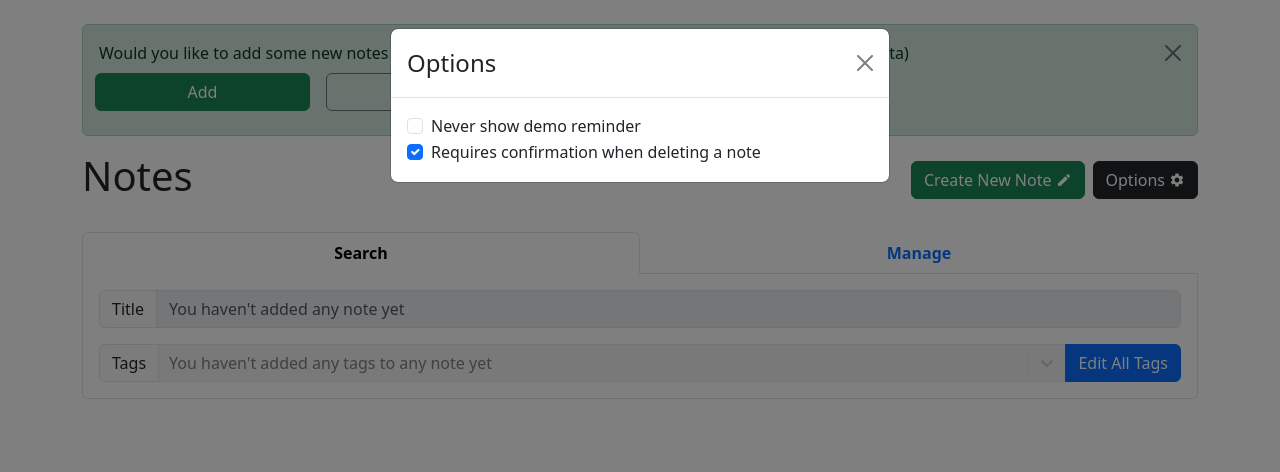
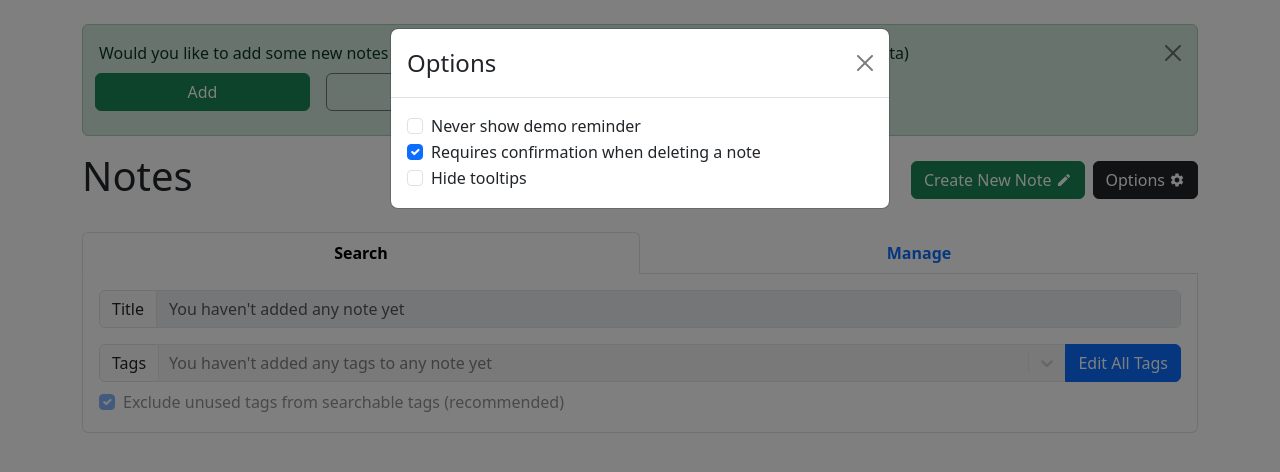
Before and after one commit to daoxi/GetEm, a React (Vite) app: page / in a window 1280 px wide. Both pictures are taken after a click on the button "Options". Shown: the top 472 px of the page. Built offline with nearby package versions, Linux system fonts and the light colour scheme.

Commit message:
provided a new option for excluding unused tags and updated tooltips behaviors accordingly

```diff
--- a/src/App.tsx
+++ b/src/App.tsx
@@ -58,7 +58,7 @@ function App() {
 
 	const [options, setOptions] = useLocalStorage<Options>("OPTIONS", {});
 	//default values are assumed for all undefined (i.e. not set yet) properties in options, and they are:
-	//hideDemoPerm : false; activeMainTabKey : "search"; deleteNoteRequireConfirm: true;
+	//hideDemoPerm : false; activeMainTabKey : "search"; deleteNoteRequireConfirm : true; excludeUnusedTagsForSearch : true; hideTooltips : false
 
 	const [notes, setNotes] = useLocalStorage<RawNote[]>("NOTES", []);
 	const [tags, setTags] = useLocalStorage<Tag[]>("TAGS", []);
--- a/src/Demo/index.tsx
+++ b/src/Demo/index.tsx
@@ -62,7 +62,9 @@ export function Demo({
 			});
 		});
 
-		addIdToTagLabel(["tag not used"], tagsDemo); //add an unused tag as an example
+		//add unused tags as examples
+		addIdToTagLabel(["this tag is not used"], tagsDemo);
+		addIdToTagLabel(["another unused tag"], tagsDemo);
 	}
 
 	return (
--- a/src/NotesMain/index.tsx
+++ b/src/NotesMain/index.tsx
@@ -17,7 +17,7 @@ import {
 } from "react-bootstrap";
 import { Link } from "react-router-dom";
 import ReactSelect from "react-select";
-import { Note, Options, RawNote, Tag, TagWithNotesInfo } from "../App";
+import { Note, Options, RawNote, TagWithNotesInfo } from "../App";
 import { NotesList } from "./NotesList";
 
 type NoteListProps = {
@@ -46,7 +46,8 @@ export function NotesMain({
 	const tagsUsedByNotes = tagsWithNotesInfo.filter(
 		(tag) => tag.isUsedByNotes === true
 	); //this stores only tags that are used by note(s) (i.e. excluding tags that don't belong to any note)
-	const [selectedTags, setSelectedTags] = useState<Tag[]>([]);
+
+	const [selectedTags, setSelectedTags] = useState<TagWithNotesInfo[]>([]);
 
 	const [title, setTitle] = useState("");
 
@@ -69,6 +70,13 @@ export function NotesMain({
 			);
 		});
 	}, [title, selectedTags, notesWithTags]);
+
+	function handleExcludeUnusedTagsOn() {
+		//remove unused tags from the selected tags
+		setSelectedTags((prevTags) => {
+			return prevTags.filter((prevTag) => prevTag.isUsedByNotes);
+		});
+	}
 
 	return (
 		<>
@@ -156,17 +164,41 @@ export function NotesMain({
 											//Chose ReactSelect component here (instead of CreatableReactSelect), because no new tag will be created
 
 											value={selectedTags.map((tag) => {
-												//CreatableReactSelect expects a label and an id
-												return { label: tag.label, value: tag.id };
+												//CreatableReactSelect expects at least a label and a value (id), in this case isUsedByNotes is an additional custom property
+												return {
+													label: tag.label,
+													value: tag.id,
+													isUsedByNotes: tag.isUsedByNotes,
+												};
 											})}
-											options={tagsUsedByNotes.map((tag) => {
-												return { label: tag.label, value: tag.id };
-											})}
+											options={
+												options.excludeUnusedTagsForSearch === true ||
+												options.excludeUnusedTagsForSearch ===
+													undefined /* this option is assumed to be true when undefined */
+													? tagsUsedByNotes.map((tag) => {
+															return {
+																label: tag.label,
+																value: tag.id,
+																isUsedByNotes: tag.isUsedByNotes,
+															};
+													  })
+													: tagsWithNotesInfo.map((tag) => {
+															return {
+																label: tag.label,
+																value: tag.id,
+																isUsedByNotes: tag.isUsedByNotes,
+															};
+													  })
+											}
 											onChange={(tags) => {
 												setSelectedTags(
 													tags.map((tag) => {
 														//This is what is actually stored, which can be converted from what CreatableReactSelect expects
-														return { label: tag.label, id: tag.value };
+														return {
+															label: tag.label,
+															id: tag.value,
+															isUsedByNotes: tag.isUsedByNotes,
+														};
 													})
 												);
 											}}
@@ -210,6 +242,25 @@ export function NotesMain({
 								</InputGroup>
 							</Form.Group>
 						</Stack>
+					</Form>
+					<Form className="mt-2">
+						<Form.Check
+							type={`checkbox`}
+							id={`search-mode-tab-toggle-excludeUnusedTagsForSearch`}
+							label={`Exclude unused tags from searchable tags (recommended)`}
+							disabled={tagsUsedByNotes.length === 0}
+							checked={
+								options.excludeUnusedTagsForSearch === undefined
+									? true
+									: options.excludeUnusedTagsForSearch
+							} //default value is assumed to be true when undefined
+							onChange={(e) => {
+								onUpdateOptions("excludeUnusedTagsForSearch", e.target.checked);
+								if (e.target.checked) {
+									handleExcludeUnusedTagsOn();
+								}
+							}}
+						/>
 					</Form>
 				</Tab>
 				<Tab
@@ -264,14 +315,18 @@ export function NotesMain({
 
 			<Overlay //fundamental component for positioning and controlling <Tooltip> visibility
 				target={tagsSelectRef.current}
-				show={showTagsSelectTooltip}
+				show={
+					showTagsSelectTooltip &&
+					!options.hideTooltips &&
+					selectedTags.some((tag) => tag.isUsedByNotes === false) //show the tooltip when 1 or more selected tags are unused
+				}
 				placement="top"
 			>
 				{
 					//passing injected props from <Overlay> directly to the <Tooltip> component
 					(props) => (
 						<Tooltip id="tags-select-overlay" {...props}>
-							Unused tags are excluded
+							contains unused tag(s), which returns no search result.
 						</Tooltip>
 					)
 				}
--- a/src/OptionsModal/index.tsx
+++ b/src/OptionsModal/index.tsx
@@ -46,6 +46,17 @@ export function OptionsModal({
 						}}
 					/>
 				</Form>
+				<Form>
+					<Form.Check
+						type={`checkbox`}
+						id={`options-toggle-hideTooltips`}
+						label={`Hide tooltips`}
+						checked={options.hideTooltips || false} //the "checked" prop can't be undefined (hence the "|| false" to fix this), or else this input will initially be considered uncontrolled by React
+						onChange={(e) => {
+							onUpdateOptions("hideTooltips", e.target.checked);
+						}}
+					/>
+				</Form>
 			</Modal.Body>
 		</Modal>
 	);
```
